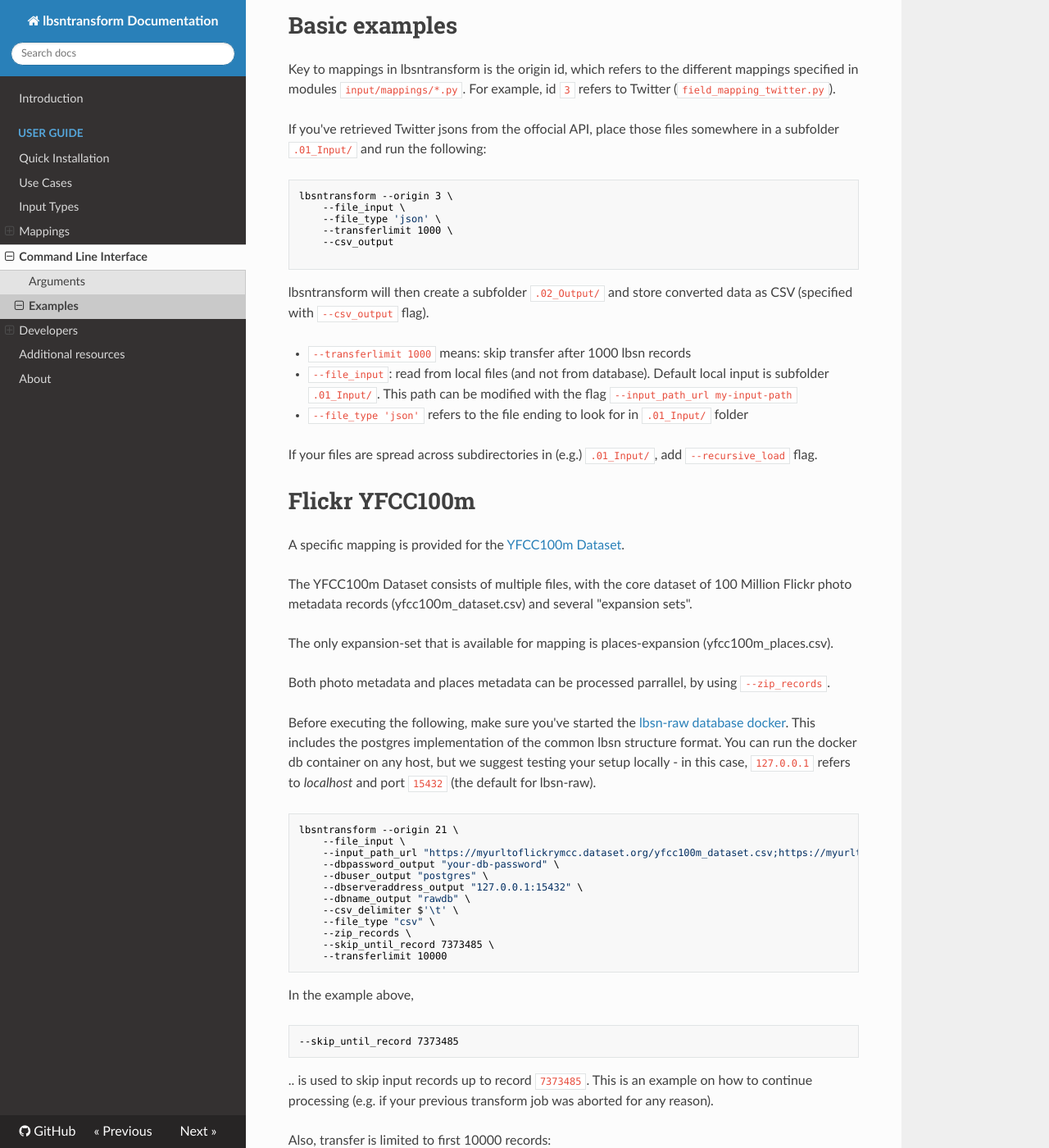
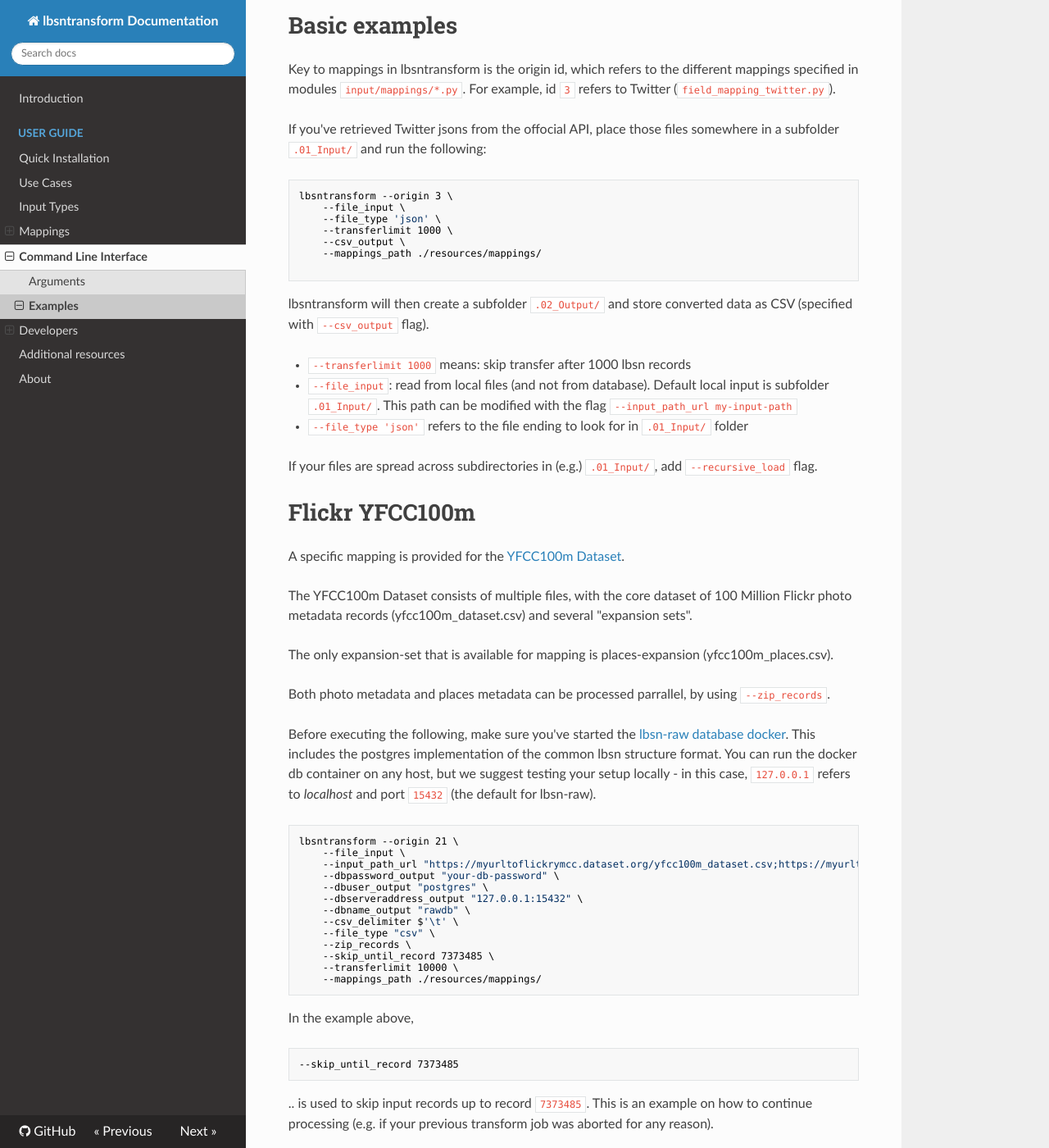
Before and after one commit to Sieboldianus/lbsntransform, an MkDocs documentation site: the page built from docs/argparse/examples.md, in a window 1280 px wide and 1400 px high, scrolled down 285 px. Shown: the whole window at 82% size. Built offline with MkDocs 1.6.1, drawn with Linux system fonts in a browser that asks for light colours; nearby versions of some CDN libraries; some of the changed text lies outside the part shown.

````diff
--- a/docs/argparse/examples.md
+++ b/docs/argparse/examples.md
@@ -15,7 +15,8 @@
     --file_input \
     --file_type 'json' \
     --transferlimit 1000 \
-    --csv_output
+    --csv_output \
+    --mappings_path ./resources/mappings/
 
 ```
 
@@ -52,7 +53,8 @@
     --file_type "csv" \
     --zip_records \
     --skip_until_record 7373485 \
-    --transferlimit 10000
+    --transferlimit 10000 \
+    --mappings_path ./resources/mappings/
 ```
 
 In the example above,
@@ -112,5 +114,6 @@
     --dbname_hllworker "hllworkerdb" \
     --csv_delimiter $'\t' \
     --file_type "csv" \
-    --zip_records
+    --zip_records \
+    --mappings_path ./resources/mappings/
 ```
````
Also changed, not shown: docs/input-mappings.md (+4 -2 lines), docs/input-types.md (+0 -1 lines), docs/output-mappings.md (+2 -2 lines).
